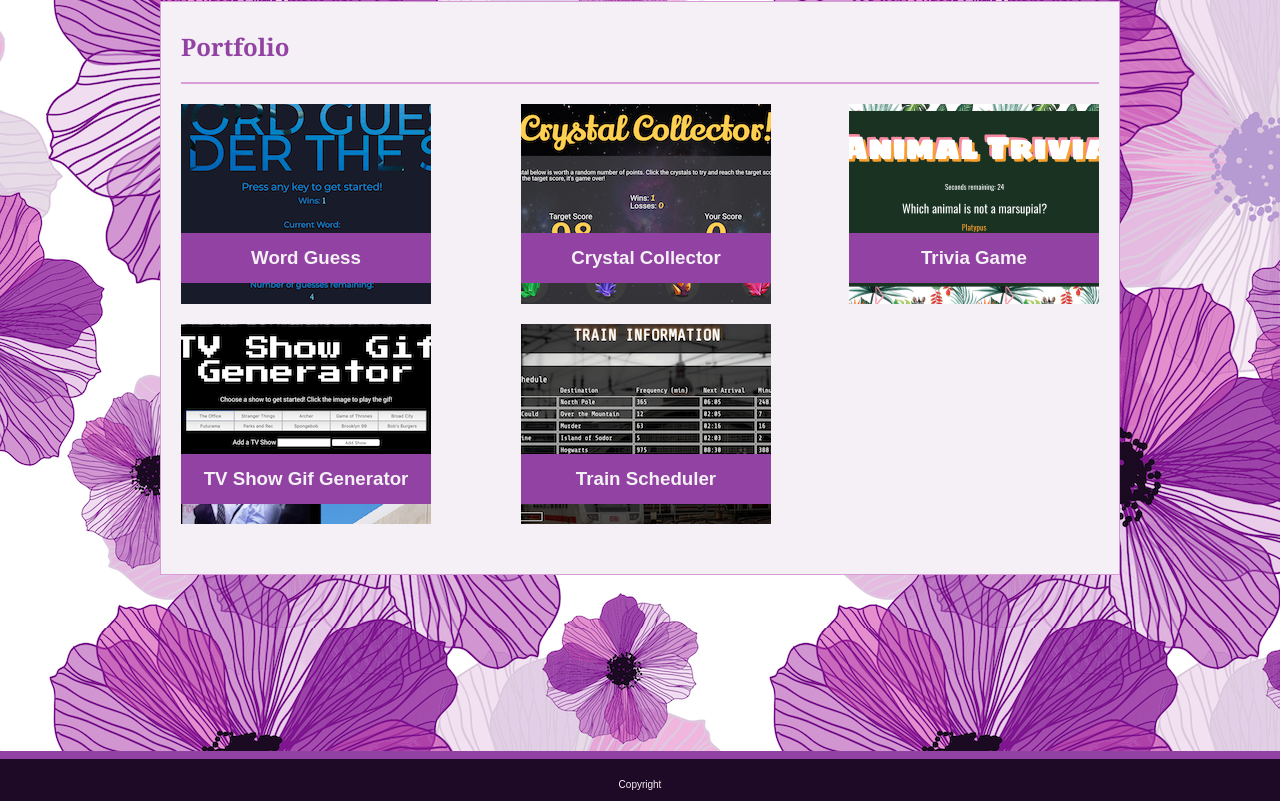
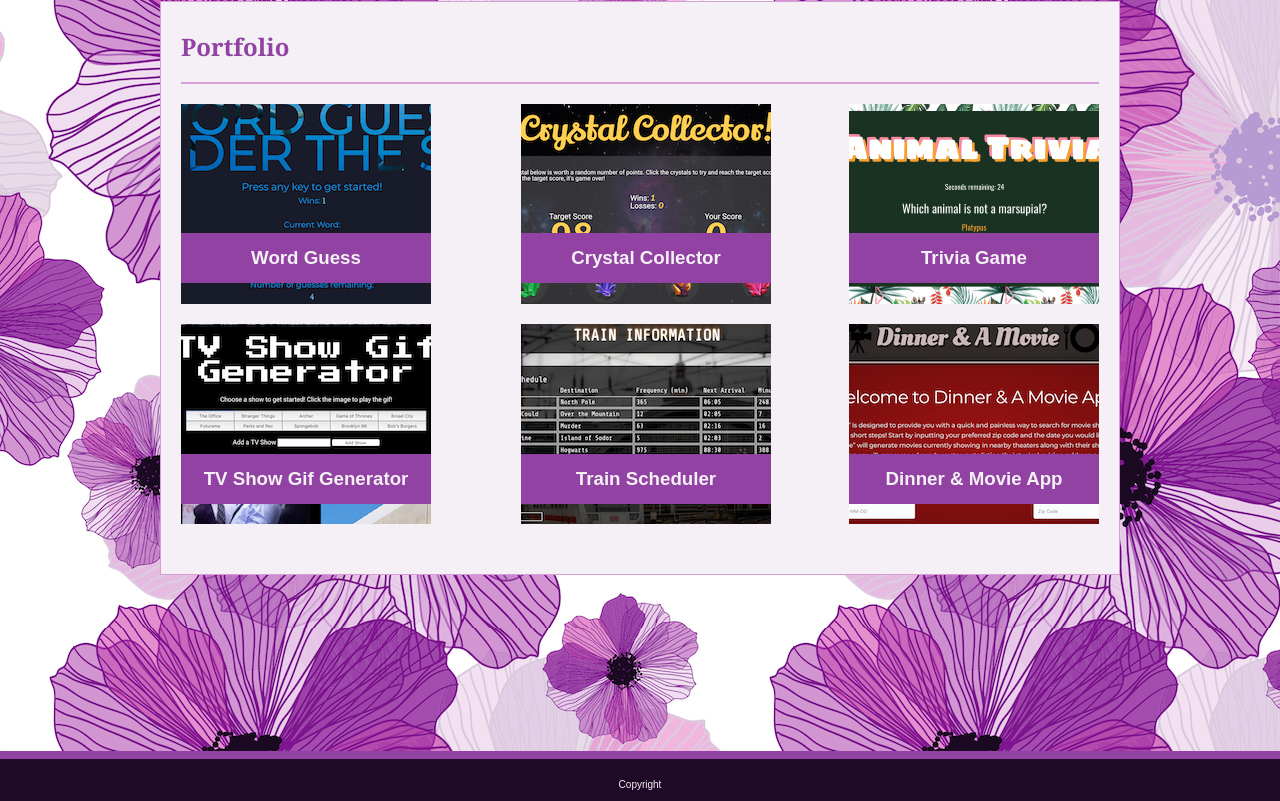
Before and after one commit to kmstern4/Responsive-Portfolio, a plain HTML site: page portfolio.html in a window 1280 px wide. Shown: the part 91-892 px from the top of the page. Drawn offline with Linux system fonts and the light colour scheme.

Commit message:
added project 1 link

```diff
--- a/Assets/CSS/style.css
+++ b/Assets/CSS/style.css
@@ -160,6 +160,12 @@ footer {
     bottom: -20px;
 }
 
+#holder6 {
+    position: absolute;
+    right: 42px;
+    bottom: -20px;
+}
+
 .myInput {
     margin-bottom: 20px;
 }
@@ -194,6 +200,11 @@ h3 {
 
 #rockpaper {
     left: 340px;
+    bottom: -19px;
+}
+
+#project1 {
+    right: 42px;
     bottom: -19px;
 }
 
--- a/portfolio.html
+++ b/portfolio.html
@@ -44,6 +44,10 @@
                         <img src="Assets/Images/train.png" id="holder5">
                         <h3 id="rockpaper">Train Scheduler</h3></a>
 
+                        <a class="portLink" href="https://kmstern4.github.io/Project1/" target="_blank">
+                        <img src="Assets/Images/project1.png" id="holder6">
+                        <h3 id="project1">Dinner & Movie App</h3></a>
+
                 </div>
                 <div class="push"></div>
             </div>
```
Also changed, not shown: Assets/Images/project1.png (added), 2 other files.
